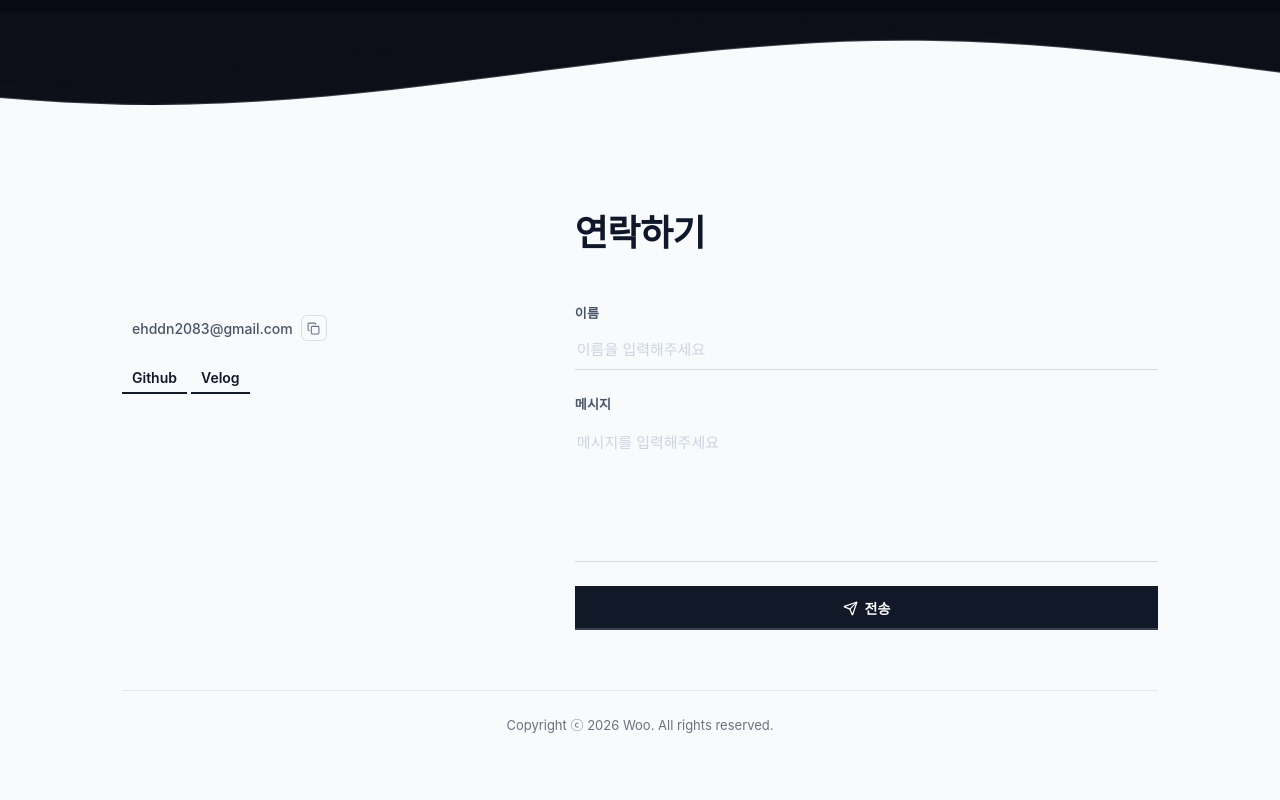
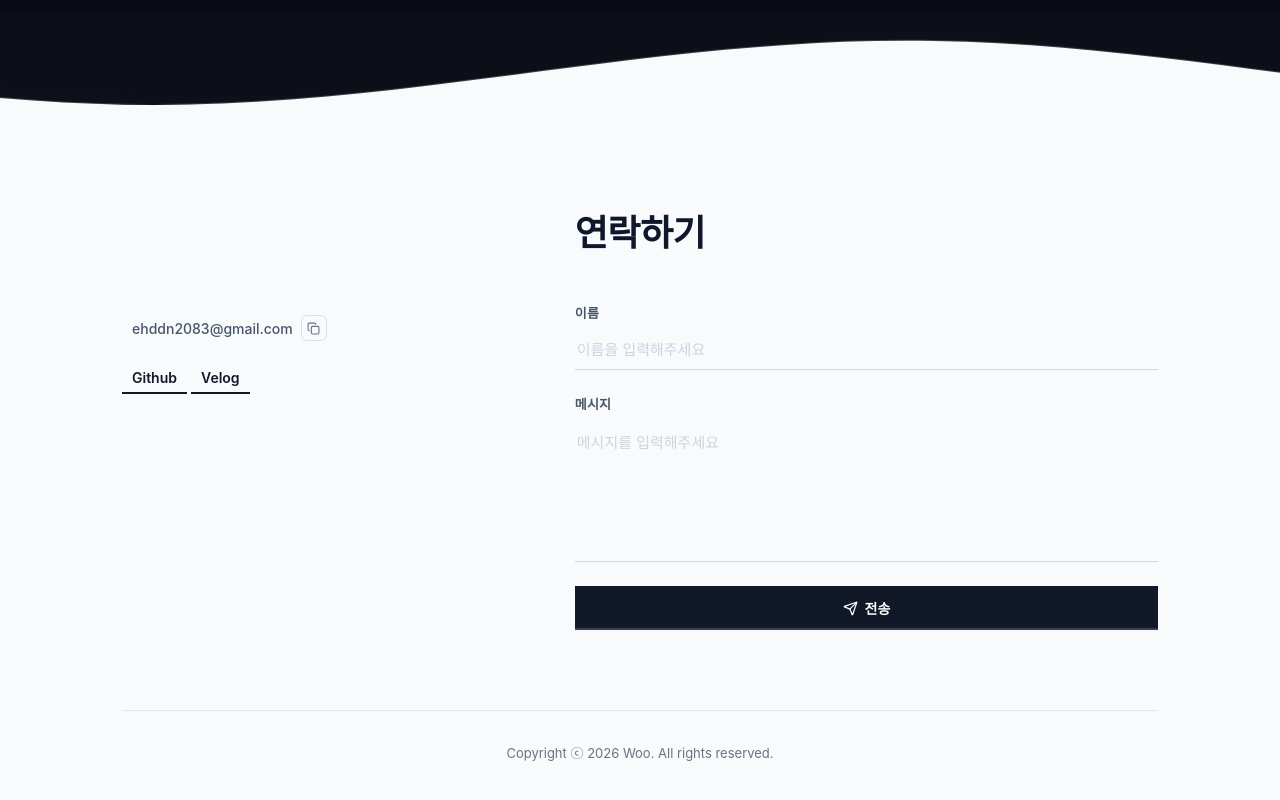
Before and after one commit to woodong-222/woo-portfolio, a React (Vite) app: page / in a window 1280 px wide. Shown: the part 6508-7308 px from the top of the page. Built offline with nearby package versions, Linux system fonts and the light colour scheme.

Commit message:
feat: 네비게이션 메뉴 연락하기 클릭시 위치 조정

```diff
--- a/src/components/layout/Header.tsx
+++ b/src/components/layout/Header.tsx
@@ -84,7 +84,11 @@ const Header = ({ currentSection, onSectionClick }: HeaderProps) => {
 		setTimeout(() => {
 			const element = document.getElementById(id);
 			if (element) {
-				const y = element.getBoundingClientRect().top + window.scrollY - 80;
+				let y = element.getBoundingClientRect().top + window.scrollY - 80;
+				// 연락하기 세션은 상단에 물결이 있으므로 넘겨서 타이틀부터 보이게끔 추가 오프셋
+				if (id === 'contact-me') {
+					y += 200;
+				}
 				window.scrollTo({ top: y, behavior: 'smooth' });
 			}
 		}, 100);
--- a/src/components/sections/ContactMe/ContactMe.scss
+++ b/src/components/sections/ContactMe/ContactMe.scss
@@ -327,9 +327,8 @@
 // ─── Footer ───────────────────────────────────────────────────────────────────
 
 .contact__footer {
-  margin-top: auto;
-  padding-top: 64px;
-  padding-top: 24px;
+  margin-top: 80px; // 버튼과 구분선 사이의 충분한 여백
+  padding-top: 32px; // 구분선과 저작권 텍스트 사이의 여백
   border-top: 1px solid rgba(15, 23, 42, 0.08);
   font-size: 13px;
   color: #94a3b8;
```
